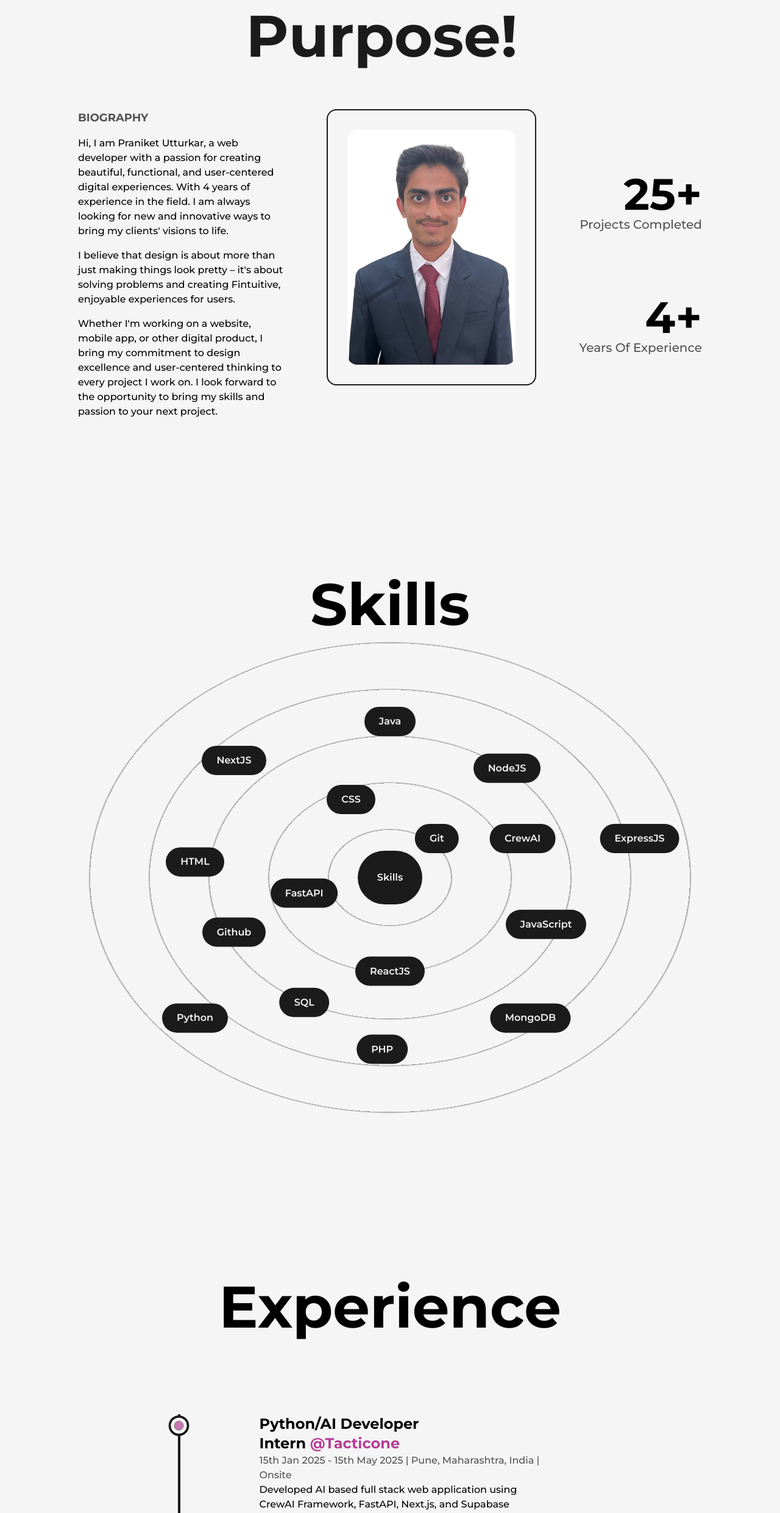
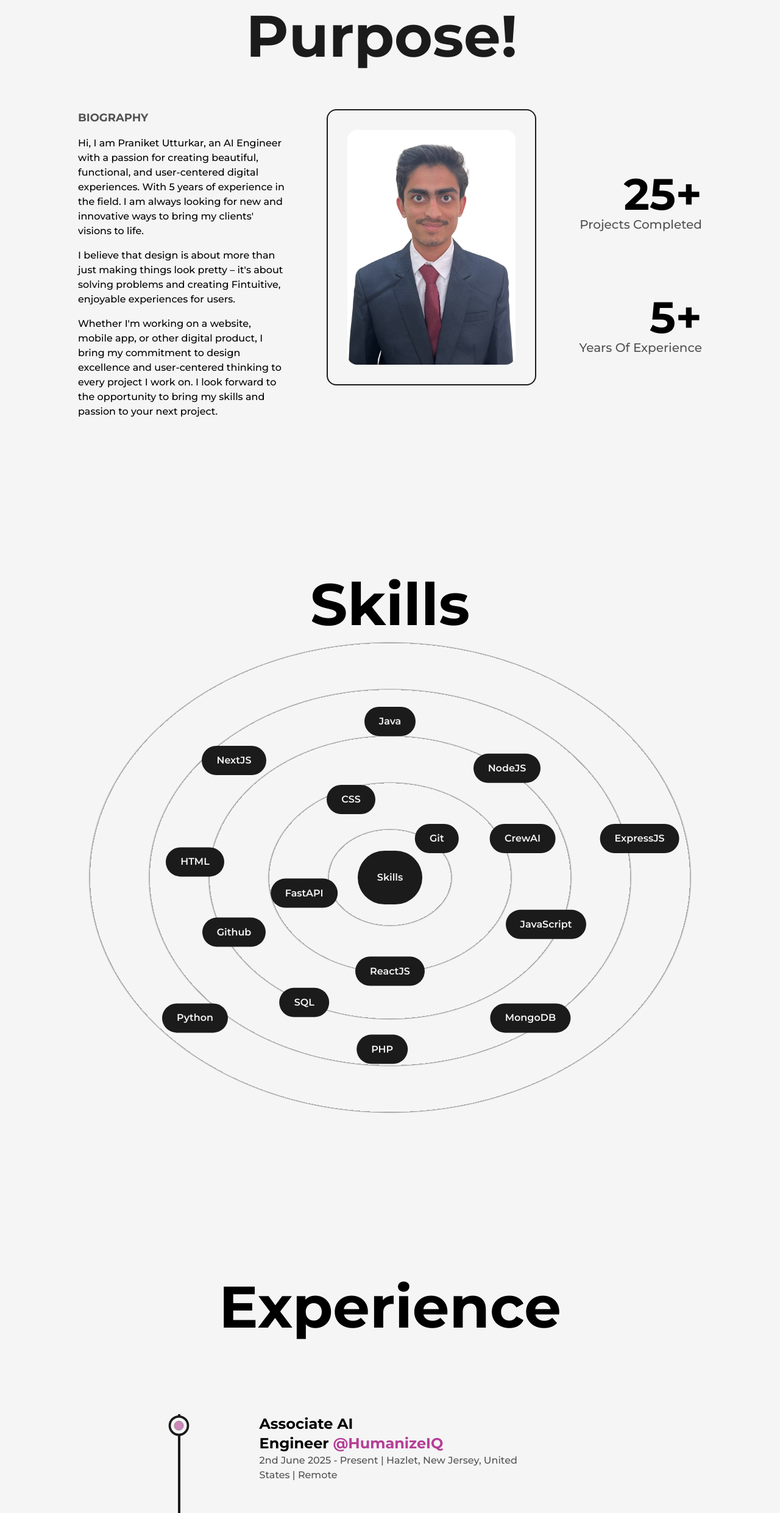
Before and after one commit to Praniket-Utturkar/portfolio, a Next.js app: page /about in a window 1280 px wide. Shown: the part 253-2734 px from the top of the page at 61% size. Built offline with nearby package versions, Linux system fonts and the light colour scheme.

Commit message:
Updated experience and about

```diff
--- a/src/components/Experience.js
+++ b/src/components/Experience.js
@@ -48,6 +48,12 @@ const Experience = () => {
             md:w-[2px] md:left-[30px] xs:left-[20px]
             '/>
             <ul className='w-full flex flex-col items-start justify-between ml-4 xs:ml-2'>
+                <Details
+                position="Associate AI Engineer" company="HumanizeIQ"
+                companyLink="https://www.linkedin.com/company/humanizeiq/"
+                time="2nd June 2025 - Present"  address="Hazlet, New Jersey, United States | Remote"
+               work=""
+                />
                <Details
                 position="Python/AI Developer Intern" company="Tacticone"
                 companyLink="https://www.tacticone.co/"
--- a/src/pages/about.js
+++ b/src/pages/about.js
@@ -50,9 +50,9 @@ return (
             <div className='grid w-full grid-cols-8 gap-16 sm:gap-8'>
                 <div className='col-span-3 flex flex-col items-start justify-start xl:col-span-4 md:order-2 md:col-span-8'>
                     <h2 className='mb-4 text-lg font-bold uppercase text-dark/75 dark:text-light/75'>Biography</h2>
-                    <p className='font-medium'>Hi, I am Praniket Utturkar, a web developer with a passion for creating beautiful,
+                    <p className='font-medium'>Hi, I am Praniket Utturkar, an AI Engineer with a passion for creating beautiful,
                         functional,
-                        and user-centered digital experiences. With 4 years of experience in the field. I am always
+                        and user-centered digital experiences. With 5 years of experience in the field. I am always
                         looking for
                         new and innovative ways to bring my clients&apos; visions to life.</p>
                     <p className='my-4 font-medium'> I believe that design is about more than just making things look pretty – it&apos;s about solving
@@ -87,7 +87,7 @@ return (
                     </div>
                     <div className='flex flex-col items-end justify-center xl:items-center'>
                         <span className='inline-block text-7xl font-bold md:text-6xl sm:text-5xl xs:text-4xl'>
-                        <AnimatedNumbers value={4} />+
+                        <AnimatedNumbers value={5} />+
                         </span>
                         <h2 className='text-xl font-medium capitalize text-dark/75 dark:text-light/75 xl:text-center md:text-lg sm:text-base xs:text-sm'>years of experience</h2>
                     </div>
```
